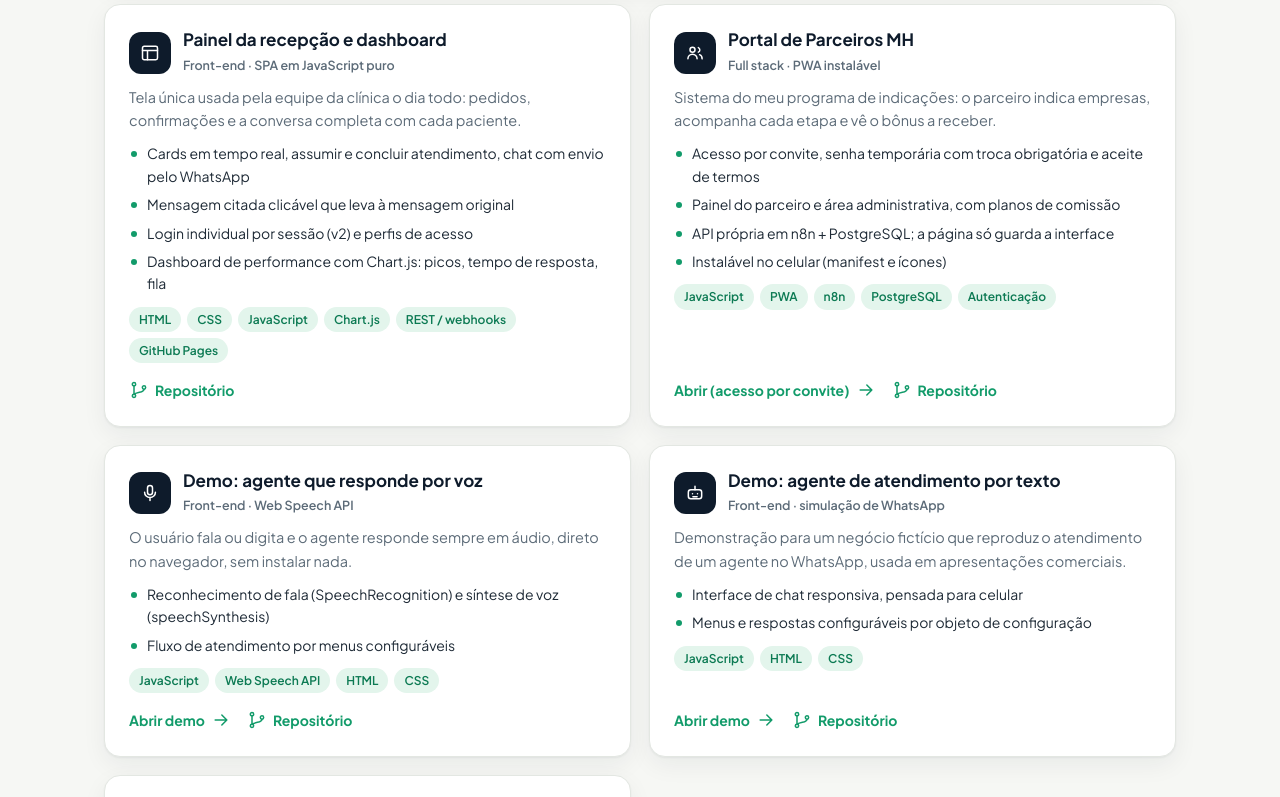
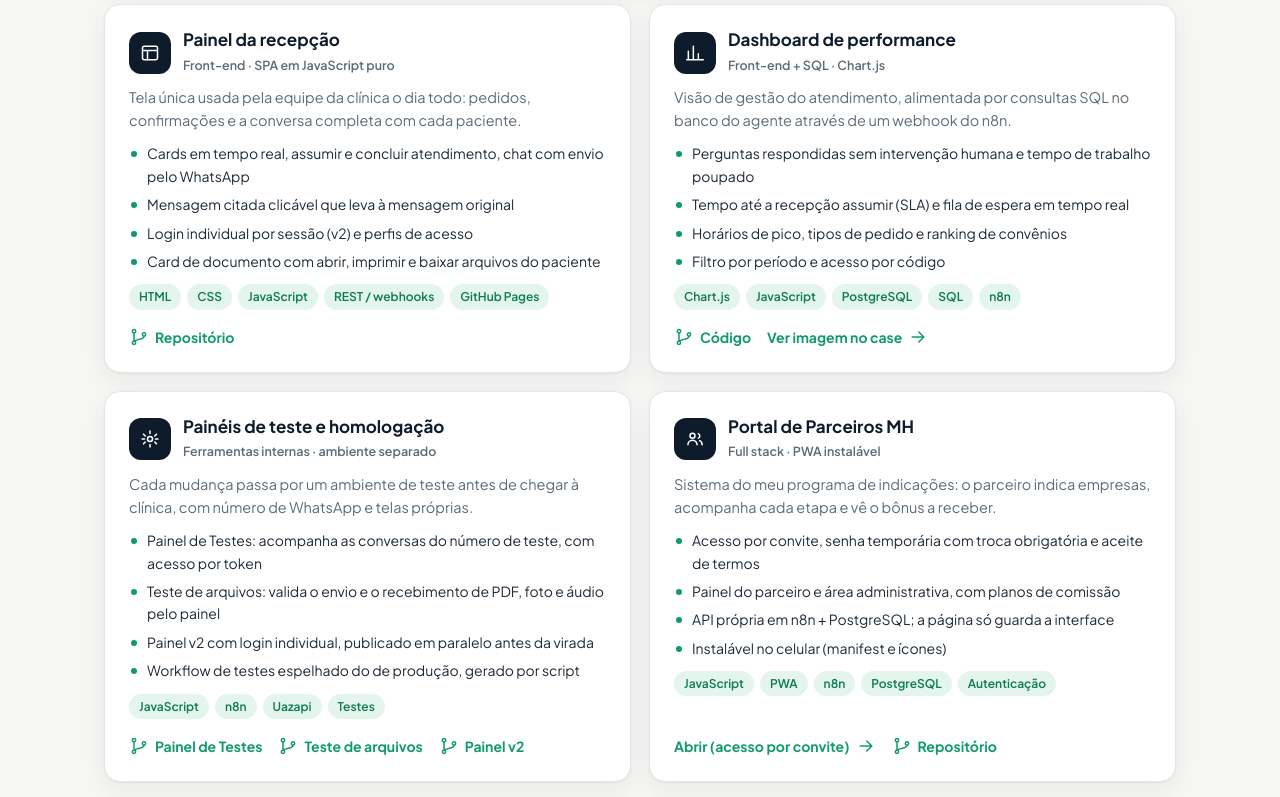
Before and after one commit to marcelloheck-arch/marcelloheck-arch.github.io, a plain HTML site: page index.html in a window 1280 px wide. Shown: the part 3265-4062 px from the top of the page. Drawn offline with Linux system fonts and the light colour scheme.

Commit message:
Portfólio: dashboard, painéis de teste e automações Python como projetos próprios
Co-Authored-By: Claude Opus 5.5 <noreply@anthropic.com>
Claude-Session: https://claude.ai/code/session_019gUGKNyfXCcZRVavUpzfbo

```diff
--- a/index.html
+++ b/index.html
@@ -377,16 +377,42 @@ footer .wrap { display: flex; justify-content: space-between; gap: 12px; flex-wr
       </article>
 
       <article class="proj">
-        <div class="proj-topo"><span class="ico"><svg class="ic"><use href="#i-painel"/></svg></span><div><h3>Painel da recepção e dashboard</h3><span class="tipo">Front-end · SPA em JavaScript puro</span></div></div>
+        <div class="proj-topo"><span class="ico"><svg class="ic"><use href="#i-painel"/></svg></span><div><h3>Painel da recepção</h3><span class="tipo">Front-end · SPA em JavaScript puro</span></div></div>
         <p>Tela única usada pela equipe da clínica o dia todo: pedidos, confirmações e a conversa completa com cada paciente.</p>
         <ul>
           <li>Cards em tempo real, assumir e concluir atendimento, chat com envio pelo WhatsApp</li>
           <li>Mensagem citada clicável que leva à mensagem original</li>
           <li>Login individual por sessão (v2) e perfis de acesso</li>
-          <li>Dashboard de performance com Chart.js: picos, tempo de resposta, fila</li>
+          <li>Card de documento com abrir, imprimir e baixar arquivos do paciente</li>
         </ul>
-        <div class="tags"><span>HTML</span><span>CSS</span><span>JavaScript</span><span>Chart.js</span><span>REST / webhooks</span><span>GitHub Pages</span></div>
+        <div class="tags"><span>HTML</span><span>CSS</span><span>JavaScript</span><span>REST / webhooks</span><span>GitHub Pages</span></div>
         <div class="links"><a href="https://github.com/marcelloheck-arch/painel-cardiocenter" target="_blank" rel="noopener"><svg class="ic"><use href="#i-git"/></svg>Repositório</a></div>
+      </article>
+
+      <article class="proj">
+        <div class="proj-topo"><span class="ico"><svg class="ic"><use href="#i-grafico"/></svg></span><div><h3>Dashboard de performance</h3><span class="tipo">Front-end + SQL · Chart.js</span></div></div>
+        <p>Visão de gestão do atendimento, alimentada por consultas SQL no banco do agente através de um webhook do n8n.</p>
+        <ul>
+          <li>Perguntas respondidas sem intervenção humana e tempo de trabalho poupado</li>
+          <li>Tempo até a recepção assumir (SLA) e fila de espera em tempo real</li>
+          <li>Horários de pico, tipos de pedido e ranking de convênios</li>
+          <li>Filtro por período e acesso por código</li>
+        </ul>
+        <div class="tags"><span>Chart.js</span><span>JavaScript</span><span>PostgreSQL</span><span>SQL</span><span>n8n</span></div>
+        <div class="links"><a href="https://github.com/marcelloheck-arch/painel-cardiocenter/blob/master/dashboard.html" target="_blank" rel="noopener"><svg class="ic"><use href="#i-git"/></svg>Código</a><a href="#case">Ver imagem no case <svg class="ic"><use href="#i-seta"/></svg></a></div>
+      </article>
+
+      <article class="proj">
+        <div class="proj-topo"><span class="ico"><svg class="ic"><use href="#i-engrenagem"/></svg></span><div><h3>Painéis de teste e homologação</h3><span class="tipo">Ferramentas internas · ambiente separado</span></div></div>
+        <p>Cada mudança passa por um ambiente de teste antes de chegar à clínica, com número de WhatsApp e telas próprias.</p>
+        <ul>
+          <li>Painel de Testes: acompanha as conversas do número de teste, com acesso por token</li>
+          <li>Teste de arquivos: valida o envio e o recebimento de PDF, foto e áudio pelo painel</li>
+          <li>Painel v2 com login individual, publicado em paralelo antes da virada</li>
+          <li>Workflow de testes espelhado do de produção, gerado por script</li>
+        </ul>
+        <div class="tags"><span>JavaScript</span><span>n8n</span><span>Uazapi</span><span>Testes</span></div>
+        <div class="links"><a href="https://github.com/marcelloheck-arch/paineltestesmeunumero" target="_blank" rel="noopener"><svg class="ic"><use href="#i-git"/></svg>Painel de Testes</a><a href="https://github.com/marcelloheck-arch/painel-cardiocenter/tree/master/teste-arquivos" target="_blank" rel="noopener"><svg class="ic"><use href="#i-git"/></svg>Teste de arquivos</a><a href="https://github.com/marcelloheck-arch/painel-cardiocenter/tree/master/v2" target="_blank" rel="noopener"><svg class="ic"><use href="#i-git"/></svg>Painel v2</a></div>
       </article>
 
       <article class="proj">
@@ -434,6 +460,19 @@ footer .wrap { display: flex; justify-content: space-between; gap: 12px; flex-wr
         </ul>
         <div class="tags"><span>DNS / GitHub Pages</span><span>OAuth Google</span><span>Playwright</span><span>Node.js</span></div>
         <div class="links"><a href="https://github.com/marcelloheck-arch/cardiocenter-site" target="_blank" rel="noopener"><svg class="ic"><use href="#i-git"/></svg>Repositório do domínio</a></div>
+      </article>
+
+      <article class="proj">
+        <div class="proj-topo"><span class="ico"><svg class="ic"><use href="#i-codigo"/></svg></span><div><h3>Automações em Python (2025)</h3><span class="tipo">Projetos anteriores · ferramentas de produtividade</span></div></div>
+        <p>Onde comecei: scripts e aplicações para tirar trabalho manual de rotinas administrativas e financeiras.</p>
+        <ul>
+          <li>Conciliador de extratos: compara extratos bancários e destaca divergências</li>
+          <li>Junta PDF: une vários arquivos PDF em um só documento</li>
+          <li>Calculadora de preços para empresas do Simples Nacional</li>
+          <li>Jogo de perguntas e respostas para memorização</li>
+        </ul>
+        <div class="tags"><span>Python</span><span>Excel / BI</span><span>PDF</span><span>Power Automate</span></div>
+        <div class="links"><a href="https://github.com/marcelloheck-arch" target="_blank" rel="noopener"><svg class="ic"><use href="#i-git"/></svg>Perfil no GitHub</a></div>
       </article>
 
     </div>
```
